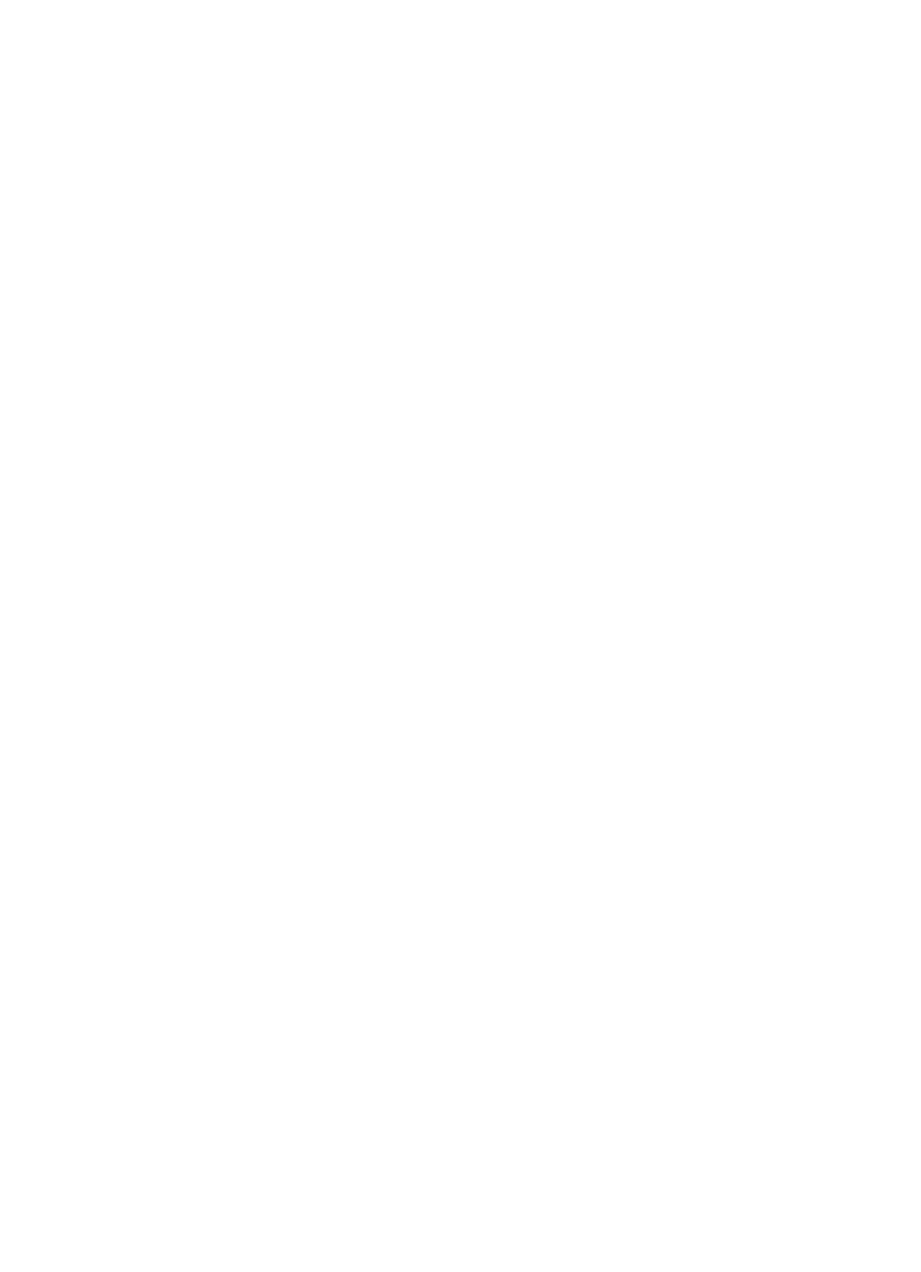
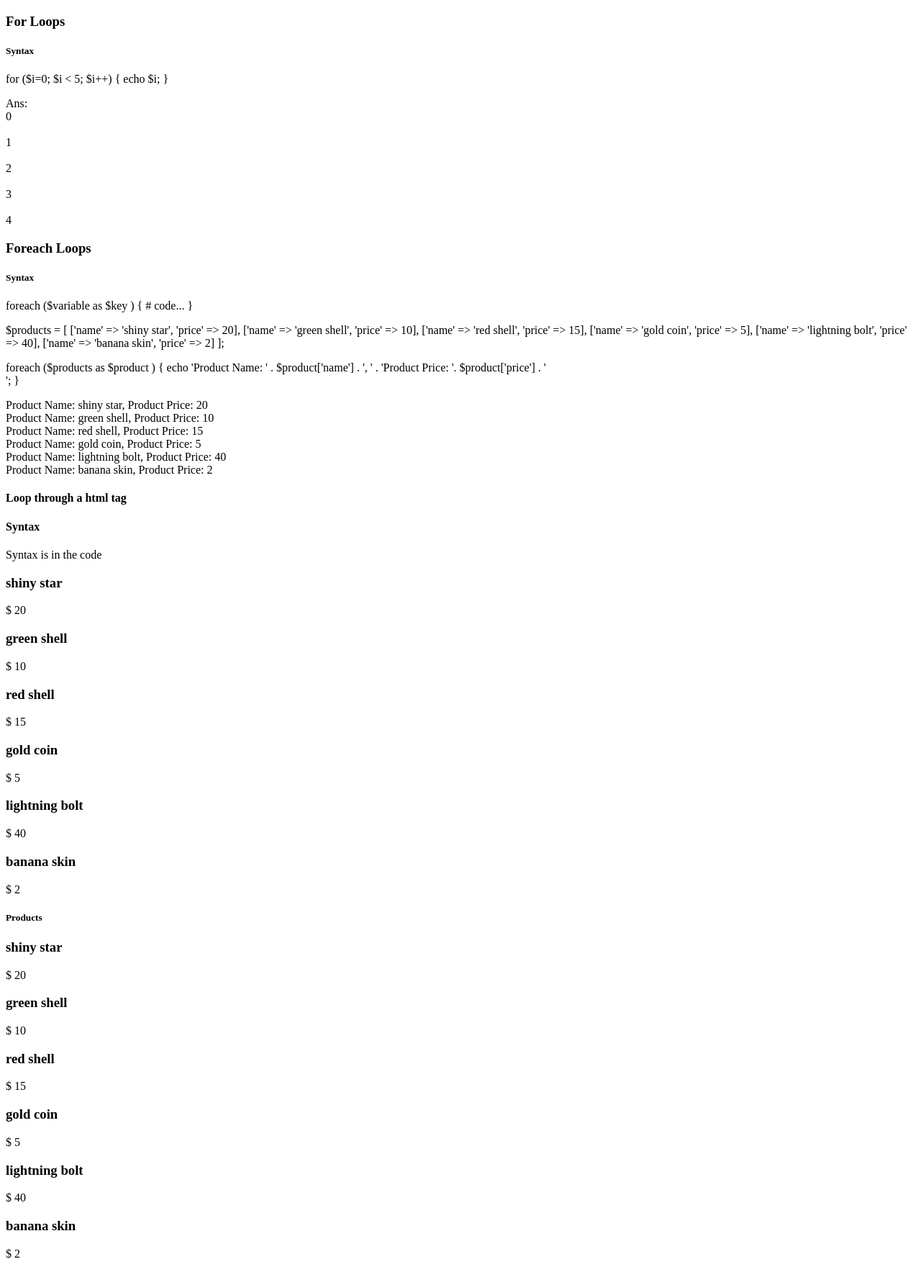
Before and after one commit to ammarShahab/php-mysql-tutorials, a PHP site: page /php_tuts/7.loops/index.php in a window 1280 px wide. Before the commit the page is empty. Shown: the whole page at 72% size. Before the commit the page ends 800 px from the top, so only its background shows below. Run offline with PHP 8.4, Linux system fonts and the light colour scheme.

Commit message:
updated the some content

```diff
--- a/7.loops/index.php
+++ b/7.loops/index.php
@@ -1,3 +1,16 @@
+<?php
+$products = [
+    ['name' => 'shiny star', 'price' => 20],
+    ['name' => 'green shell', 'price' => 10],
+    ['name' => 'red shell', 'price' => 15],
+    ['name' => 'gold coin', 'price' => 5],
+    ['name' => 'lightning bolt', 'price' => 40],
+    ['name' => 'banana skin', 'price' => 2]
+];
+
+?>
+
+
 <!DOCTYPE html>
 <html lang="en">
 <head>
@@ -6,6 +19,53 @@
     <title>Loops</title>
 </head>
 <body>
+    <h3>For Loops</h3>
+    <h5>Syntax</h5>
+    <p>for ($i=0; $i < 5; $i++) {
+        echo $i;
+    } </p>
+    <p>Ans:<?php for ($i=0; $i < 5; $i++) {
+        echo '<br/>' . $i . '<br/>';
+    }
+    ?></p>
 
+    <h3>Foreach Loops</h3>
+    <h5>Syntax</h5>
+
+    <p> foreach ($variable as $key ) {
+        # code...
+    }</p>
+
+    <p>$products = [
+    ['name' => 'shiny star', 'price' => 20],
+    ['name' => 'green shell', 'price' => 10],
+    ['name' => 'red shell', 'price' => 15],
+    ['name' => 'gold coin', 'price' => 5],
+    ['name' => 'lightning bolt', 'price' => 40],
+    ['name' => 'banana skin', 'price' => 2]
+];</p>
+    <p>foreach ($products as $product ) {
+        echo 'Product Name: ' . $product['name'] . ', ' . 'Product Price: '. $product['price'] . '<br/>';
+    }</p>
+    <p><?php foreach ($products as $product ) {
+        echo 'Product Name: ' . $product['name'] . ', ' . 'Product Price: '. $product['price'] . '<br/>';
+    } ?> </p>
+
+    <h4>Loop through a html tag</h4>
+
+    <h4>Syntax</h4>
+    <p>Syntax is in the code</p>
+
+     <p><?php foreach ($products as $product) { ?>
+        <h3><?php echo $product['name'] ?></h3>
+        <p> $ <?php echo  $product['price'] ?></p>
+    <?php } ?></p>
+
+    <h5>Products</h5>
+
+    <p><?php foreach ($products as $product) { ?>
+        <h3><?php echo $product['name'] ?></h3>
+        <p> $ <?php echo  $product['price'] ?></p>
+    <?php } ?></p>
 </body>
 </html>
```
